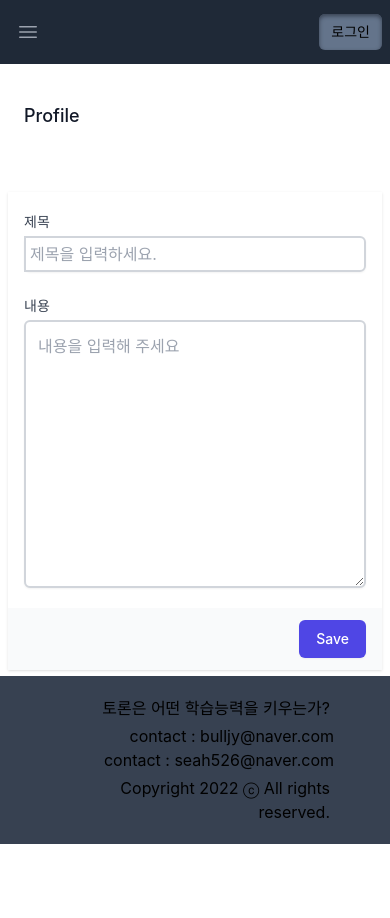
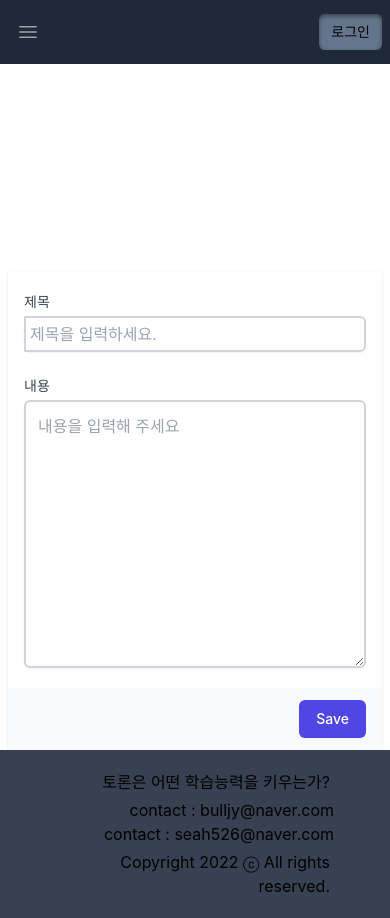
Before and after one commit to seah526/-senier_project, a Next.js app in the folder front-end/: page /classes/1/makequestion in a window 390 px wide. Before the commit the page ends 844 px from the top, so only its background shows below. Built offline with nearby package versions, Linux system fonts and the light colour scheme.

Commit message:
✨ feat: nav bar, form 수정

```diff
--- a/front-end/components/Layout/Navbars.jsx
+++ b/front-end/components/Layout/Navbars.jsx
@@ -10,6 +10,7 @@ const navigation = [
   { name: '전공필수', href: '/classes', current: true },
   { name: '전공일반', href: '/classes', current: false },
   { name: '스터디', href: '/study', current: false },
+  { name: '아이캠퍼스', href: 'https://icampus.skku.edu/', current: false },
 ];
 
 function classNames(...classes) {
@@ -65,20 +66,21 @@ export default function Example({ children }) {
                       }}
                       className=' cursor-pointer flex flex-shrink-0 items-center'>
                       <img
-                        className='hidden h-8 w-auto lg:block'
-                        src='https://tailwindui.com/img/logos/mark.svg?color=indigo&shade=500'
+                        className='hidden h-12 w-auto lg:block '
+                        // src='https://tailwindui.com/img/logos/mark.svg?color=indigo&shade=500'
+                        src='https://cdn.pixabay.com/photo/2016/06/29/16/36/logo-1487245_1280.png'
                         alt='Your Company'
                       />
                     </div>
                     <div className='hidden sm:ml-6 sm:block'>
-                      <div className='flex space-x-4'>
+                      <div className='flex space-x-4 mt-3'>
                         {navigation.map(item => (
                           <Link
                             key={item.name}
                             href={item.href}
                             className={classNames(
                               item.current
-                                ? 'bg-gray-900 text-white'
+                                ? 'bg-gray-900 text-white '
                                 : 'text-gray-300 hover:bg-gray-700 hover:text-white',
                               'px-3 py-2 rounded-md text-sm font-medium'
                             )}
--- a/front-end/components/question/QuestionForm.jsx
+++ b/front-end/components/question/QuestionForm.jsx
@@ -11,7 +11,7 @@ export default function QuestionForm() {
   return (
     <>
       <div>
-        <div className='md:grid md:grid-cols-3 md:gap-6 mt-10'>
+        <div className='md:grid md:grid-cols-3 md:gap-6 mt-24'>
           <div className='md:col-span-1'>
             <div className='hidden sm:block' aria-hidden='true'>
               <div className='py-5'>
@@ -19,10 +19,10 @@ export default function QuestionForm() {
               </div>
             </div>
             <div className='px-4 sm:px-0'>
-              <h3 className='text-lg font-medium leading-6 text-gray-900'>
-                Profile
+              <h3 className='text-3xl font-bold leading-6 text-white mb-5'>
+                질문하기
               </h3>
-              <p className='mt-1 text-sm text-white'>
+              <p className='mt-1 text-base text-white font-medium'>
                 This information will be displayed publicly so be careful what
                 you share.
               </p>
--- a/front-end/components/study/StudyForm.jsx
+++ b/front-end/components/study/StudyForm.jsx
@@ -18,10 +18,10 @@ export default function StudyForm() {
               </div>
             </div>
             <div className='px-4 sm:px-0'>
-              <h3 className='text-lg font-medium leading-6 text-gray-900'>
-                Profile
+              <h3 className='text-3xl font-bold leading-6 text-white mb-5'>
+                스터디 만들기
               </h3>
-              <p className='mt-1 text-sm text-white'>
+              <p className='mt-1 text-base text-white font-medium'>
                 This information will be displayed publicly so be careful what
                 you share.
               </p>
--- a/front-end/pages/classes/index.jsx
+++ b/front-end/pages/classes/index.jsx
@@ -28,6 +28,7 @@ const DUMMY_DATA2 = {
 const index = () => {
   const [data1, setData1] = useState([]);
   const [data2, setData2] = useState([]);
+  const [data3, setData3] = useState([]);
   useEffect(() => {
     axiosInstance.get('lectures').then(res => {
       setData1(
@@ -40,12 +41,18 @@ const index = () => {
           return ele.type == 1;
         })
       );
+      setData3(
+        res.data.filter(ele => {
+          return ele.type == 2;
+        })
+      );
     });
   }, []);
   return (
     <div>
       <Classes key={'전공필수'} type={'전공필수'} data={data1} />
       <Classes key={'전공일반'} type={'전공일반'} data={data2} />
+      <Classes key={'실험 및 실습'} type={'실험 및 실습'} data={data3} />
     </div>
   );
 };
```
